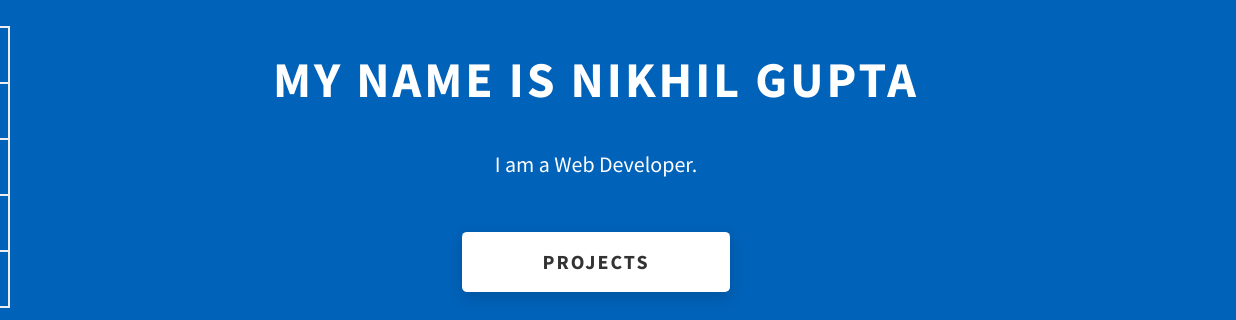
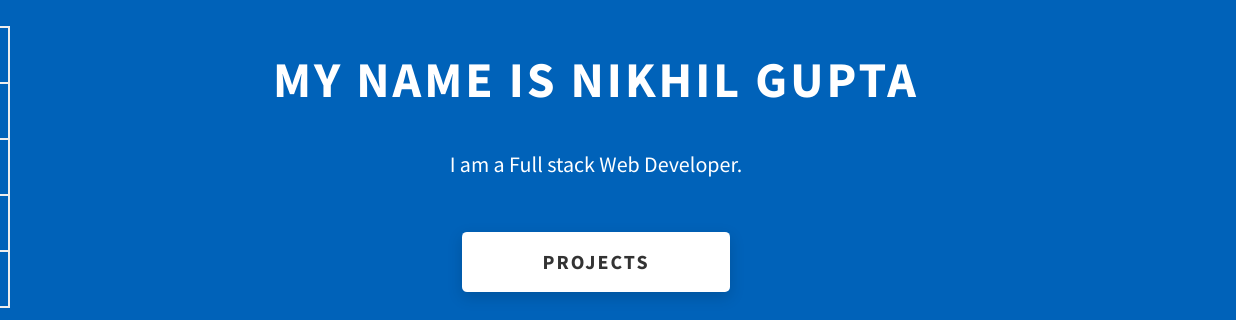
Before and after one commit to NickGamerz/Portfolio, a website: page index.html in a window 1280 px wide. Shown: the part 233-553 px from the top of the page, 44-1280 px from the left. Drawn offline with Linux system fonts and the light colour scheme.

Commit message:
Updated index.html

```diff
--- a/index.html
+++ b/index.html
@@ -88,7 +88,7 @@
       <div class="home-hero__content">
         <h1 class="heading-primary">My name is Nikhil Gupta</h1>
         <div class="home-hero__info wrapper">
-          <p class="text-primary">I am a Web Developer.</p>
+          <p class="text-primary">I am a Full stack Web Developer.</p>
         </div>
         <div class="home-hero__cta">
           <a href="./#projects" class="btn btn--bg btn-Project">PROJECTS</a>
```
